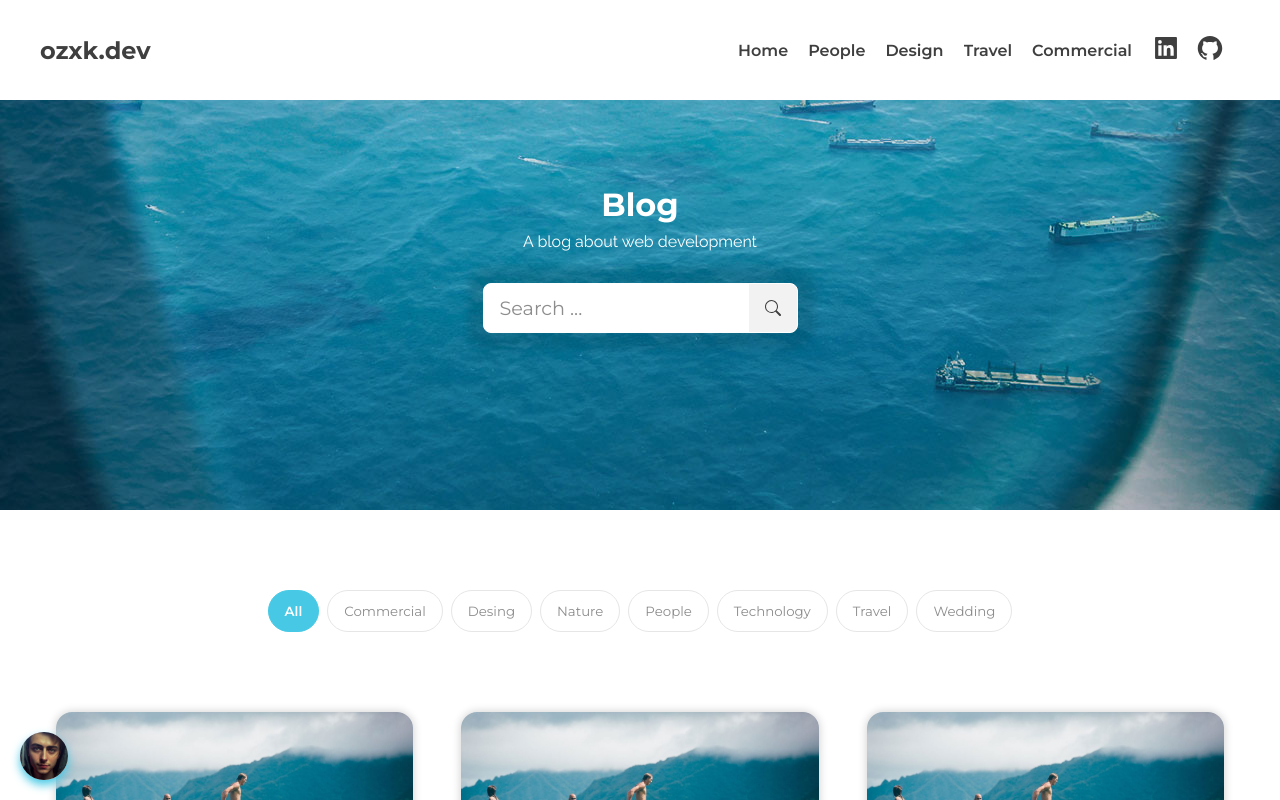
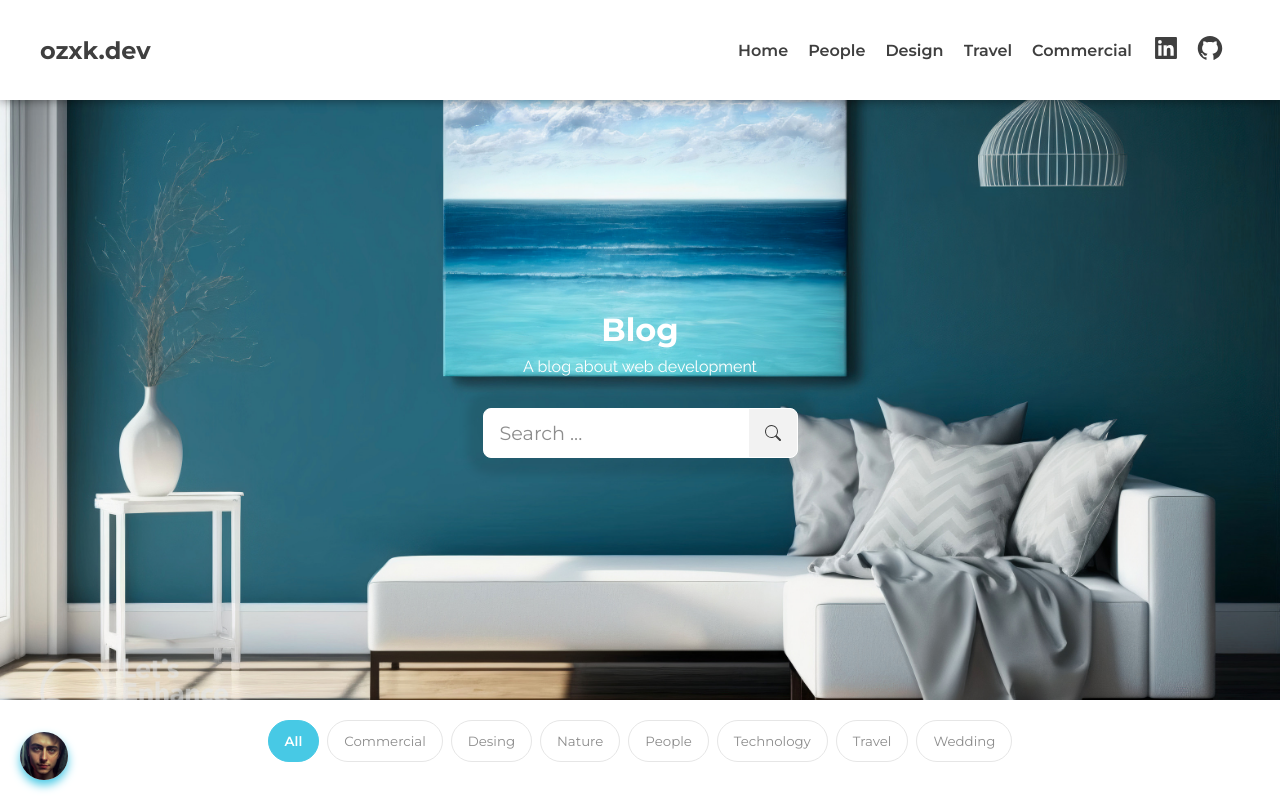
Before and after one commit to Ouzx/ozxkdev, a Next.js app: page / in a window 1280 px wide. Shown: the top 800 px of the page. Built offline with nearby package versions, Linux system fonts and the light colour scheme.

Commit message:
parallax removed, hero image changed

```diff
--- a/src/app/Components/Hero/Hero.module.scss
+++ b/src/app/Components/Hero/Hero.module.scss
@@ -10,8 +10,17 @@
   // position: relative;
 
   .hero__image {
+    $max-height: 50vh;
     grid-area: stack;
     object-fit: cover;
+
+    max-height: $max-height;
+    max-height: $max-height;
+
+    // if lanscape
+    @media screen and (orientation: landscape) {
+      max-height: $max-height * 1.5;
+    }
   }
 
   .hero__text {
--- a/src/app/Components/Hero/Hero.tsx
+++ b/src/app/Components/Hero/Hero.tsx
@@ -1,15 +1,11 @@
-"use client";
 import React from "react";
 import Image from "next/image";
 import styles from "./Hero.module.scss";
 
-import hero from "../../../assets/hero.jpg";
+import hero from "../../../assets/hero_x2.jpg";
 import Searchbar from "../Searchbar/Searchbar";
-import { Parallax } from "react-scroll-parallax";
-
 const Hero = () => {
   return (
-    <Parallax translateY={[-300, 180]} className={styles.parallax}>
     <div className={styles.hero}>
       <Image className={styles.hero__image} alt="hero" src={hero} />
       <div className={styles.hero__text}>
@@ -18,7 +14,6 @@ const Hero = () => {
         <Searchbar />
       </div>
     </div>
-    </Parallax>
   );
 };
 
--- a/src/app/page.tsx
+++ b/src/app/page.tsx
@@ -1,14 +1,10 @@
-"use client";
 import Hero from "./Components/Hero/Hero";
 import Pool from "@/Components/Pool/Pool";
 import PostList from "@/Components/PostList/PostList";
 import styles from "./page.module.scss";
-import Contact from "./Components/Contact/Contact";
-import { ParallaxProvider } from "react-scroll-parallax";
 
 export default function Home() {
   return (
-    <ParallaxProvider>
     <main className={styles.main}>
       <Hero />
       <div className={styles.content}>
@@ -17,6 +13,5 @@ export default function Home() {
         {/* <Contact /> */}
       </div>
     </main>
-    </ParallaxProvider>
   );
 }
```
Also changed, not shown: src/assets/hero.png (added), src/assets/hero_x2.jpg (added). Lines whose indentation alone changed are shown as unchanged.
